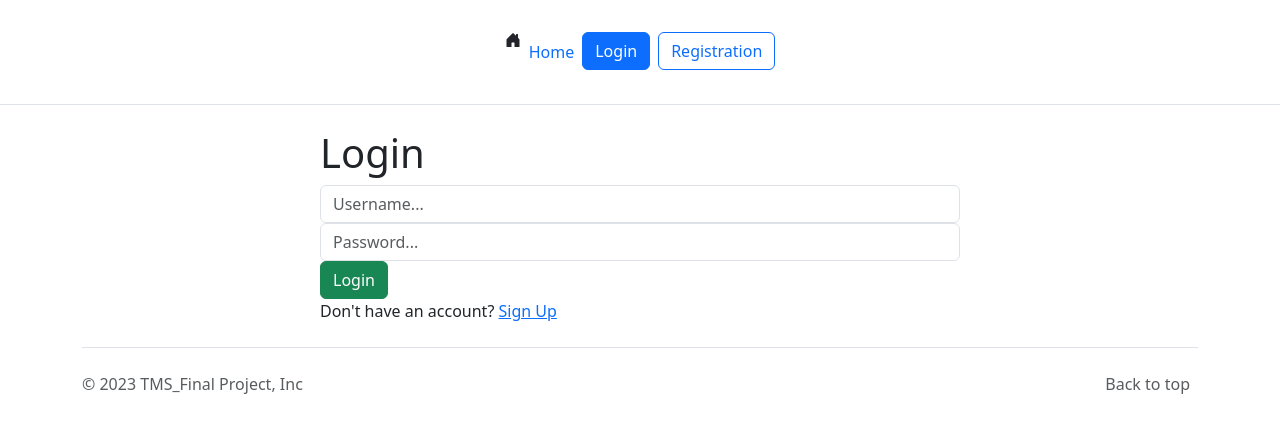
After one commit to DisasterCooper/NEWSchecker, a Django app: page /users/login/ in a window 1280 px wide. The commit adds this page. Shown: the top 433 px of the page. Run offline with Django 4.2, Linux system fonts and the light colour scheme; parts of the project's set-up code (start-up, migrations or seed data) failed here and were passed over.

Commit message:
Refactoring registration and login

```diff
--- a/templates/header.html
+++ b/templates/header.html
@@ -2,15 +2,30 @@
     <div class="container w-50">
         <div class="d-flex justify-content-center py-3">
             <ul class="nav col-12 col-md-auto mb-2 justify-content-center mb-md-0">
+            <svg xmlns="http://www.w3.org/2000/svg" width="16" height="16" fill="currentColor" class="bi bi-house-door-fill" viewBox="0 0 16 16">
+              <path d="M6.5 14.5v-3.505c0-.245.25-.495.5-.495h2c.25 0 .5.25.5.5v3.5a.5.5 0 0 0 .5.5h4a.5.5 0 0 0 .5-.5v-7a.5.5 0 0 0-.146-.354L13 5.793V2.5a.5.5 0 0 0-.5-.5h-1a.5.5 0 0 0-.5.5v1.293L8.354 1.146a.5.5 0 0 0-.708 0l-6 6A.5.5 0 0 0 1.5 7.5v7a.5.5 0 0 0 .5.5h4a.5.5 0 0 0 .5-.5Z"/>
+            </svg>
                 <li><a href="{% url 'news:home' %}" class="nav-link px-2">Home</a></li>
 
-                     <a href="{% url 'accounts:login'%}">
-                         <button type="button" class="btn btn-primary me-2">Login</button>
-                     </a>
-                     <a href="{% url 'registration' %}">
-                         <button type="button" class="btn btn-outline-primary">Registration</button>
-                     </a>
-            </ul>
-        </div>
+        {% if request.user.is_authenticated %}
+          <li>
+            <a href="{% url 'users:redact_user' users_id=request.user.id %}" class="btn btn-success bs-tooltip-bottom">Profile</a>
+          </li>
+          <li>
+            <a href="{% url 'accounts:logout'%}" class="btn btn-outline-primary">Sign-out</a>
+          </li>
+          <li>
+            <span class="nav-link">Logged in as {{ request.user }}</span>
+          </li>
+        {% else %}
+          <li>
+            <a href="{% url 'accounts:login'%}" class="btn btn-primary me-2">Login</a>
+          </li>
+          <li>
+            <a href="{% url 'registration' %}" class="btn btn-outline-primary">Registration</a>
+          </li>
+        {% endif %}
+      </ul>
     </div>
+  </div>
 </header>
--- /dev/null
+++ b/templates/registration/login.html
@@ -0,0 +1,29 @@
+{% extends "base.html" %}
+
+{% block content %}
+    <div class="login w-50 m-auto">
+        <div class="login-screen">
+            <div class="app-title">
+                <h1>Login</h1>
+            </div>
+
+            <form method="POST" action="" class="form-signin">
+                {% csrf_token %}
+                <div class="control-group">
+                    <input type="text" name="username" placeholder="Username..." class="form-control">
+                </div>
+
+                <div class="control-group">
+                    <input type="password" name="password" placeholder="Password..." class="form-control">
+                </div>
+
+                <input class="btn btn-success" type="submit"
+                       value="Login">
+            </form>
+
+            <div class="pt-8">
+                Don't have an account? <a href="{% url "registration" %}" class="ml-2">Sign Up</a>
+            </div>
+        </div>
+    </div>
+{% endblock content %}
--- a/users/urls.py
+++ b/users/urls.py
@@ -1,11 +1,14 @@
 from django.urls import path
 
 from . import views
+from users.views import Login, LogOut
 
 #  /users/
 
 app_name = "users"
 
 urlpatterns = [
-    path('<int:user_id>/', views.RedactUser.as_view(), name='redact_user'),
+    path("<int:users_id>/", views.RedactUser.as_view(), name="redact_user"),
+    path("login/", Login, name="login"),
+    path("logout/", LogOut, name="logout"),
         ]
--- a/users/views.py
+++ b/users/views.py
@@ -1,5 +1,8 @@
+from django.contrib import messages
+from django.contrib.auth import login, logout
 from django.shortcuts import render, redirect
 from django.views import View, generic
+from flower.views.auth import authenticate
 
 from .forms import UserRegisterForm, UserRedactForm
 from .models import User
@@ -8,24 +11,45 @@ from .models import User
 class Registration(View):
 
     def get(self, request):
-        return render(request, "users/registration.html", {"form": UserRegisterForm()})
+        return render(request, "registration/registration.html", {"form": UserRegisterForm()})
 
     def post(self, request):
 
         form = UserRegisterForm(request.POST)
 
         if not form.is_valid():
-            return render(request, "users/registration.html", {"form": form})
+            return render(request, "registration/registration.html", {"form": form})
 
         user = form.save(commit=False)  # Создаем объект, без сохранения в БД
         user.is_active = False
         user.save()
 
-        return redirect("")
+        return redirect("accounts:login")
 
 
 class RedactUser(generic.UpdateView):
     model = User
     form_class = UserRedactForm
-    pk_url_kwarg = "user_id"
+    pk_url_kwarg = "users_id"
     template_name = "users/redact_user.html"
+
+
+def Login(request):
+    if request.user.is_authenticated:
+        return redirect("news:home")
+    else:
+        if request.method == "POST":
+            username = request.POST.get("username")
+            password = request.POST.get("password")
+            user = authenticate(request, username=username, password=password)
+            if user is not None:
+                login(request, user)
+                return redirect("news:home")
+            else:
+                messages.error(request, "Username or password is incorrect")
+        return render(request, "registration/login.html")
+
+
+def LogOut(request):
+    logout(request)
+    return redirect("accounts:login")
```
Also changed, not shown: templates/users/login.html (deleted, +0 -25 lines), templates/registration/registration.html (renamed from templates/users/registration.html).
